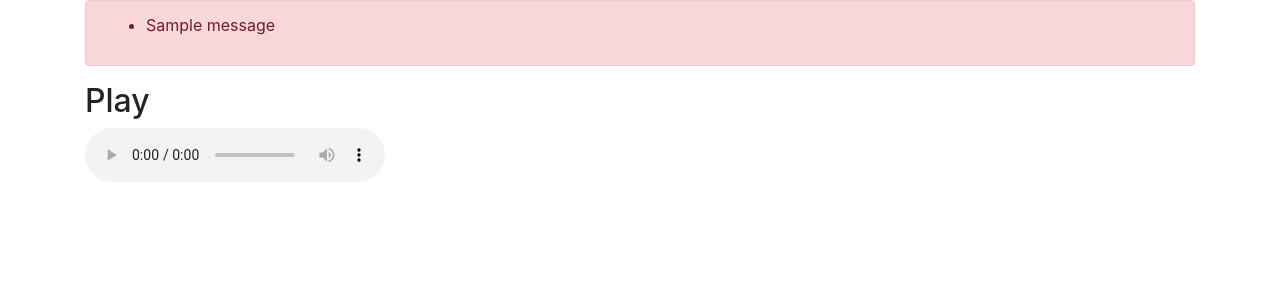
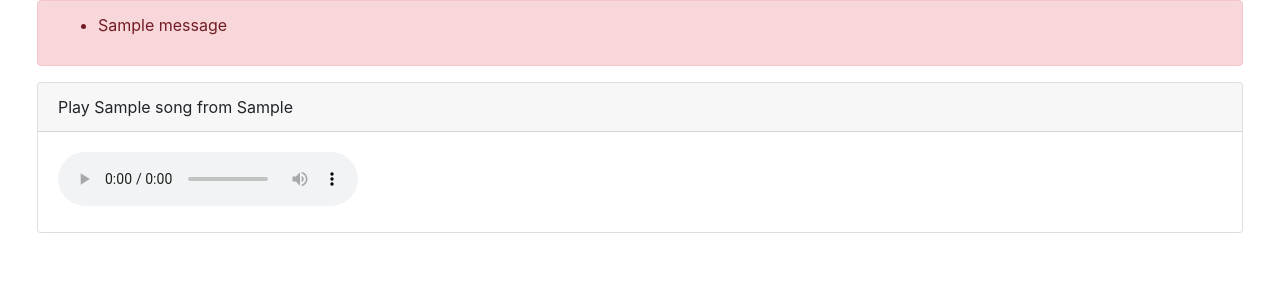
Before and after one commit to sathia27/mediacloud, a Flask app: page /songs/play/1 in a window 1280 px wide. Shown: the top 300 px of the page. Run offline with Flask 2, Linux system fonts and the light colour scheme; tables that the repository leaves empty hold one stand-in row (values such as "Sample post"); one stand-in notice (Sample message) is shown; some libraries are stand-ins or nearby versions.

Commit message:
feat(Addded home page): added home page and other refactoring. moving code to mode install of routes

```diff
--- a/songs/__init__.py
+++ b/songs/__init__.py
@@ -1,5 +1,5 @@
 import os
-from flask import Blueprint, Flask, render_template, request, redirect, jsonify, flash, send_file, url_for
+from flask import Blueprint, Flask, render_template
 from flask_sqlalchemy import SQLAlchemy
 
 db = SQLAlchemy()
@@ -16,9 +16,12 @@ def create_app():
     os.makedirs(app.root_path + app.config.get('UPLOAD_FOLDER'), exist_ok=True)
     db.init_app(app)
 
-    from .routes import song
-    app.register_blueprint(song)
+    from .routes import song_blueprint
+    app.register_blueprint(song_blueprint)
 
     with app.app_context():
         db.create_all()
+        @app.route("/")
+        def index():
+           return render_template("index.html")
         return app
--- a/songs/routes.py
+++ b/songs/routes.py
@@ -1,45 +1,40 @@
 from flask import render_template, request, redirect, flash, send_file, url_for, Blueprint, current_app
 from .song import Song
-import os
 from werkzeug.utils import secure_filename
+import sqlalchemy
 
-song = Blueprint('song', __name__, url_prefix="/songs")
+song_blueprint = Blueprint('song_blueprint', __name__, url_prefix="/songs")
 
-@song.route('/')
+@song_blueprint.route('/')
 def index():
     return render_template('songs/index.html', songs=Song.query.all())
 
-@song.route('/new')
+@song_blueprint.route('/new')
 def new():
     return render_template('songs/new.html')
 
-@song.route('/download/<id>')
+@song_blueprint.route('/download/<id>')
 def download(id):
     song = Song.query.filter_by(id=id).first()
-    file_path = current_app.root_path + os.path.join(current_app.config['UPLOAD_FOLDER'], file_name(song))
-    return send_file(file_path, attachment_filename=song.filename, as_attachment=True)
+    return send_file(song.uploadable_path(), attachment_filename=song.filename, as_attachment=True)
 
-@song.route('/play/<id>')
+@song_blueprint.route('/play/<id>')
 def play(id):
-    return render_template('songs/play.html', file_path=url_for('.download', id=id))
+    song = Song.query.filter_by(id=id).first()
+    return render_template('songs/play.html', file_path=url_for('.download', id=id), song=song)
 
-@song.route('/', methods=['POST'])
+@song_blueprint.route('/', methods=['POST'])
 def create():
     file = request.files['file']
-    if file and allowed_file(file.filename):
+    if file and Song.allowed_file(file.filename):
         data = request.form
         filename = secure_filename(file.filename)
         song = Song(name=data['name'], album=data['album'], filename=filename)
-        song.save()
-        file.save(current_app.root_path + os.path.join(current_app.config['UPLOAD_FOLDER'], file_name(song)))
+        try:
+            song.save()
+            file.save(song.uploadable_path())
+        except sqlalchemy.exc.IntegrityError:
+            flash('Song already exists!')
     else:
         flash('File not present or Invalid file')
     return redirect(request.url)
-
-def file_name(song):
-    return str(song.id) + "_" + song.filename
-
-
-def allowed_file(filename):
-    return '.' in filename and \
-           filename.rsplit('.', 1)[1].lower() in current_app.config.get('ALLOWED_EXTENSIONS')
--- a/songs/templates/layout.html
+++ b/songs/templates/layout.html
@@ -13,7 +13,8 @@
   </head>
   <body>
     <div class="container">
-      {% with messages = get_flashed_messages() %}
+      <div class="mx-md-n5">
+        {% with messages = get_flashed_messages() %}
         {% if messages %}
           <div class="alert alert-danger" role="alert">
             <ul class=flashes>
@@ -26,6 +27,7 @@
       {% endwith %}
         {% block body %}
         {% endblock %}
+      </div>
     </div>
 
 
--- a/songs/templates/songs/play.html
+++ b/songs/templates/songs/play.html
@@ -4,9 +4,14 @@
 {% block title %}Hello world!{% endblock %}
 {% block body %}
     {{ super() }}
-    <h2>Play</h2>
-    <audio controls>
-      <source src="{{file_path}}" type="audio/mp3">
-      Your browser does not support the audio element.
-    </audio>
+    <div class="card">
+      <div class="card-header">
+        Play {{song.name}} from {{song.album}}
+      </div>
+      <div class="card-body">
+          <audio controls>
+            <source src="{{file_path}}" type="audio/mp3">Your browser does not support the audio element.
+          </audio>
+        </div>
+    </div>
 {% endblock %}
```
Also changed, not shown: songs/song.py (+16 -0 lines), songs/templates/index.html (added, +17 -0 lines), 1 other file.
